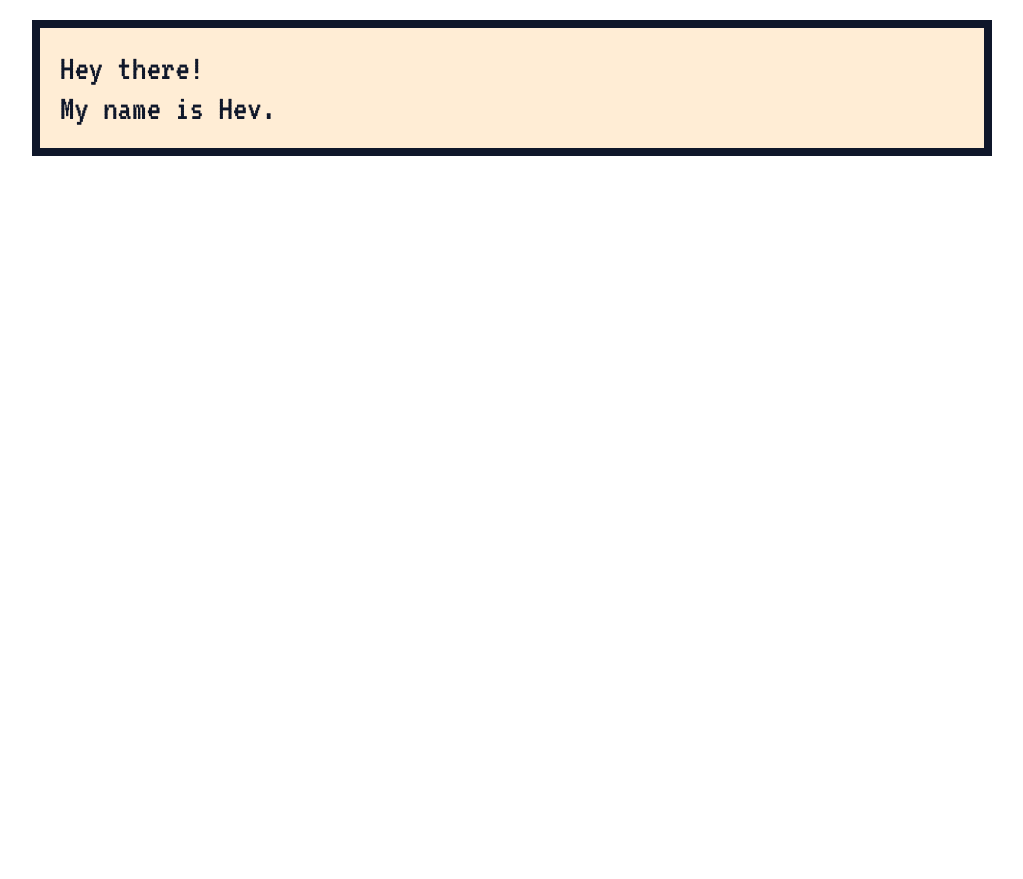
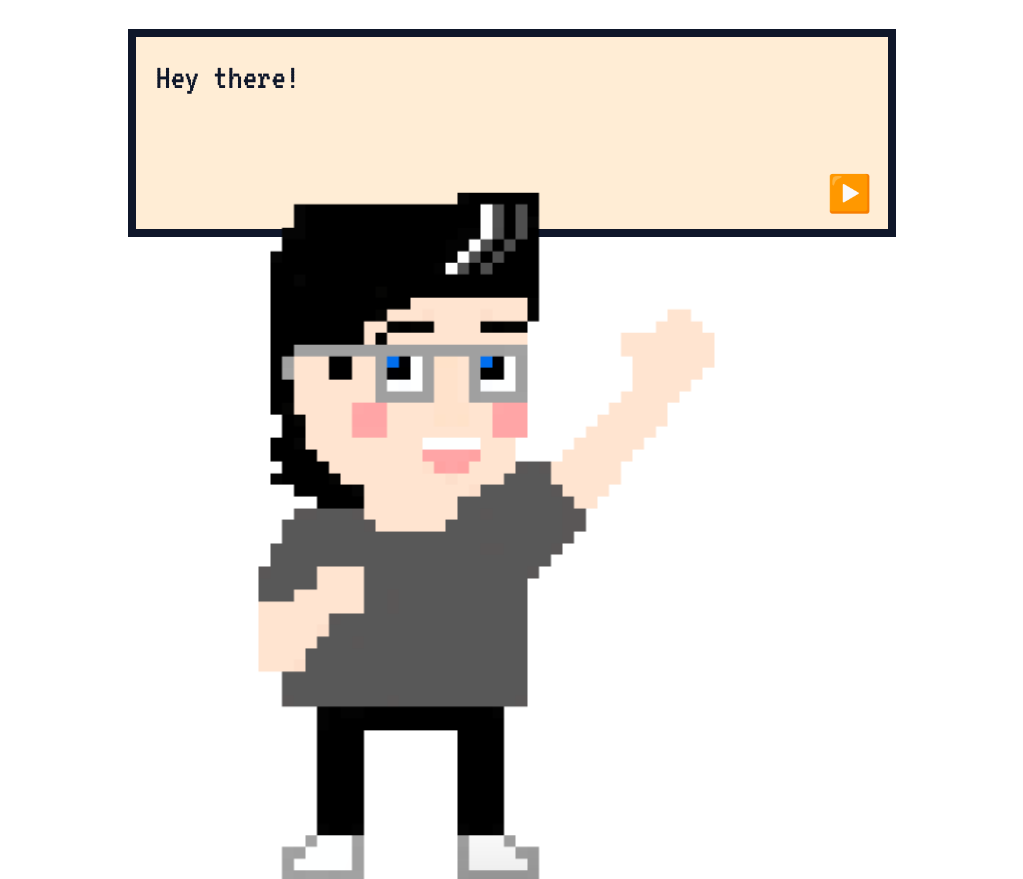
Before and after one commit to hevdevs/hevsite-draft, a SvelteKit app: page / in a window 1280 px wide. Shown: the whole page, without its empty margins (128-1151 px from the left). Before the commit the page ends 800 px from the top, so only its background shows below. Built offline with nearby package versions, Linux system fonts and the light colour scheme.

Commit message:
add dialogue slider to BoxHeading with next button functionality

```diff
--- a/src/lib/components/molecules/BoxHeadingWrapper.svelte
+++ b/src/lib/components/molecules/BoxHeadingWrapper.svelte
@@ -1,3 +1,3 @@
-<div class={`w-3/4 h-fit p-5 bg-orange-100 border-8 border-slate-900`}>
+<div class={`relative w-3/4 max-w-3xl h-52 p-5 bg-orange-100 border-8 border-slate-900`}>
 	<slot />
 </div>
--- a/src/routes/+page.svelte
+++ b/src/routes/+page.svelte
@@ -1,13 +1,43 @@
 <script>
 	import { BoxHeadingWrapper } from "$lib/index.js";
+	import { slide } from "svelte/transition";
+
+	let dialogueOptions = [
+		"Hey there!",
+        "My name is Hev.",
+		"I am a Software Developer and Tech Educator.",
+	];
+	let index = 0;
+
+	function nextDialogue() {
+		if (index === dialogueOptions.length - 1) index = 0;
+		else index++;
+	}
 </script>
 
-<body>
-	<header class={`w-full pt-5 grid grid-cols-1 justify-items-center`}>
+<main class="h-screen grid grid-rows-3">
+	<header
+		class={`row-span-1 w-full grid grid-cols-1 justify-items-center content-center`}
+	>
 		<BoxHeadingWrapper>
-			<h1 class="text-4xl font-game text-slate-900">
-				Hey there! <br />My name is Hev.
-			</h1>
+			{#key index}
+				<h1 transition:slide class="text-4xl font-game text-slate-900">
+					{dialogueOptions[index]}
+				</h1>
+			{/key}
+			<button
+				class={`absolute bottom-4 right-4 text-4xl transition ease-in-out hover:text-amber-500`}
+				on:click={nextDialogue}>{index === dialogueOptions.length - 1 ? "◀" : "▶"}</button
+			>
 		</BoxHeadingWrapper>
 	</header>
-</body>
+	<section
+		class={`row-span-2 grid grid-cols-1 justify-items-center content-center`}
+	>
+		<img
+			class={`scale-50`}
+			src={`../../images/hevhi.gif`}
+			alt="pixel art gif of a small hev waving"
+		/>
+	</section>
+</main>
```
